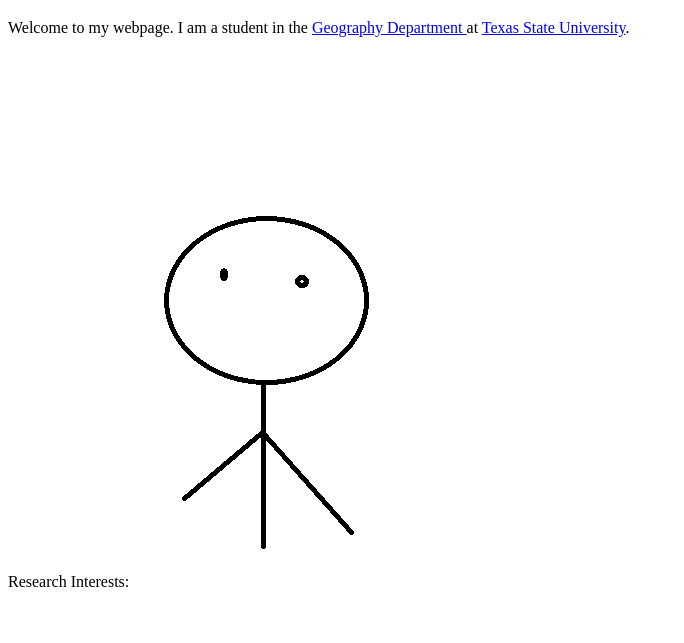
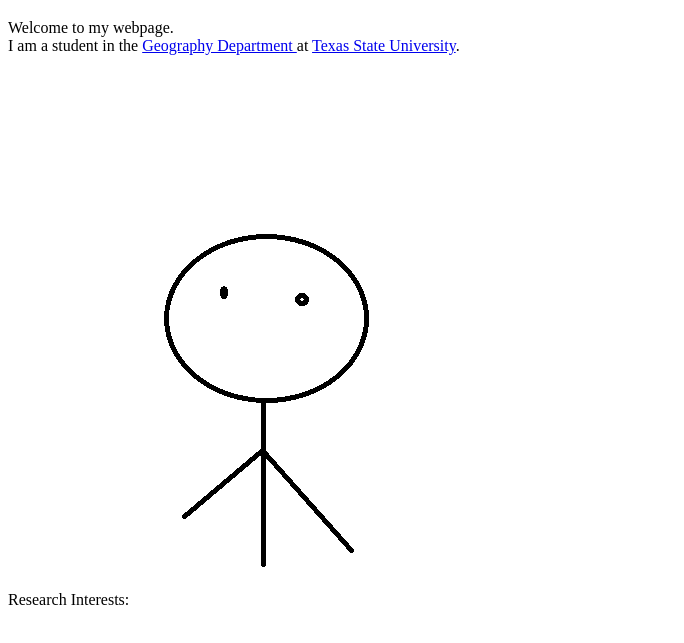
Before and after one commit to 99randomtest/99randomtest, a plain HTML site: page index.html in a window 1280 px wide. Shown: the part 61-704 px from the top of the page, without its empty margins (0-684 px from the left). Drawn offline with Linux system fonts and the light colour scheme.

Commit message:
Added a line break on line 9.

```diff
--- a/index.html
+++ b/index.html
@@ -5,7 +5,7 @@
 </head>
 <body>
   <h1>Hello, my name is Kai McDonald!</h1>
-  <p>Welcome to my webpage. I am a student in the <a href="https://www.geo.txstate.edu/">
+  <p>Welcome to my webpage. <br>I am a student in the <a href="https://www.geo.txstate.edu/">
      Geography Department </a> at <a href="https://www.txst.edu/">
      Texas State University</a>.</p>
   <img src=images/profile-picture.png width=500px height=500px />
```
